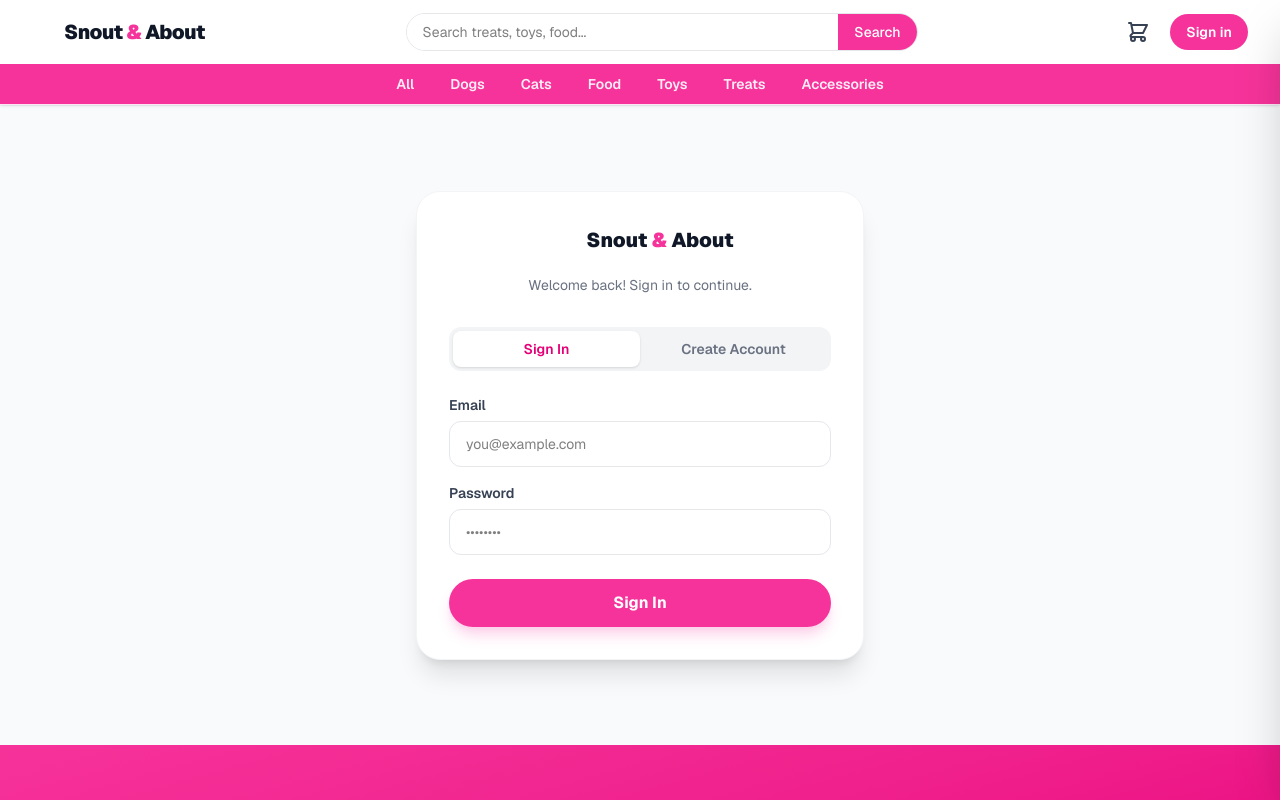
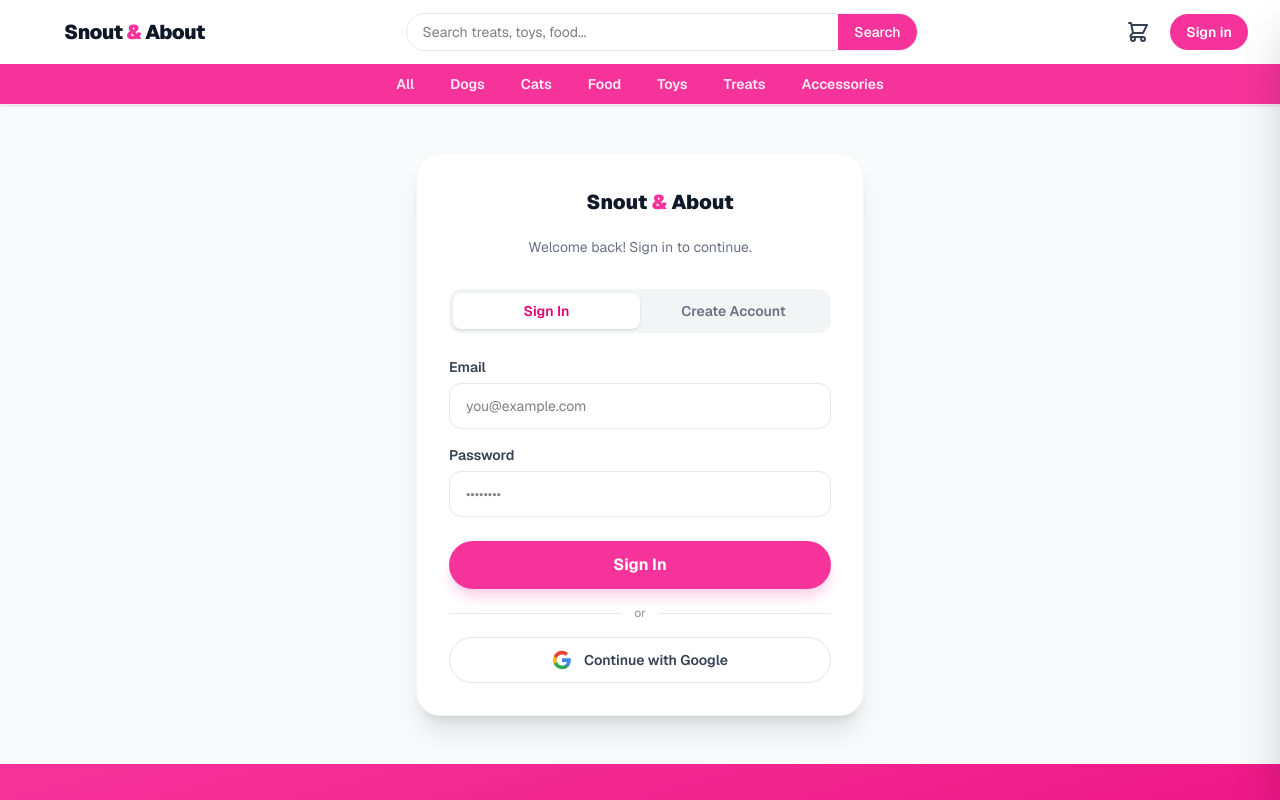
Before and after one commit to aurorachoban/snoutnabout, a Next.js app: page /auth in a window 1280 px wide. Shown: the top 800 px of the page. Built offline with nearby package versions, Linux system fonts and the light colour scheme; no server answers; some icons are missing.

Commit message:
Add Google sign-in functionality to authentication page

```diff
--- a/app/auth/page.js
+++ b/app/auth/page.js
@@ -7,7 +7,7 @@
 import { PawPrint } from "@/components/Icons";
 
 export default function AuthPage() {
-  const { register, login, user } = useAuth();
+  const { register, login, loginWithGoogle, user } = useAuth();
   const router = useRouter();
   const [mode, setMode] = useState("login"); // "login" | "register"
   const [form, setForm] = useState({ name: "", email: "", password: "" });
@@ -48,6 +48,20 @@
         "auth/wrong-password": "Incorrect password.",
       };
       setError(messages[err.code] || "Something went wrong. Please try again.");
+    } finally {
+      setLoading(false);
+    }
+  }
+
+  // Opens the Google sign-in popup; on success redirects to home
+  async function handleGoogleSignIn() {
+    setError("");
+    setLoading(true);
+    try {
+      await loginWithGoogle();
+      router.push("/");
+    } catch (err) {
+      setError("Google sign-in failed. Please try again.");
     } finally {
       setLoading(false);
     }
@@ -144,6 +158,29 @@
               {loading ? "Please wait..." : mode === "login" ? "Sign In" : "Create Account"}
             </button>
           </form>
+
+          {/* Divider between email and social sign-in options */}
+          <div className="flex items-center gap-3 my-4">
+            <div className="flex-1 h-px bg-gray-200" />
+            <span className="text-xs text-gray-400 font-medium">or</span>
+            <div className="flex-1 h-px bg-gray-200" />
+          </div>
+
+          {/* Google sign-in — works for both new and existing accounts */}
+          <button
+            onClick={handleGoogleSignIn}
+            disabled={loading}
+            className="w-full flex items-center justify-center gap-3 border border-gray-200 rounded-full py-3 text-sm font-semibold text-gray-700 hover:bg-gray-50 transition-colors disabled:opacity-60"
+          >
+            <svg className="w-5 h-5" viewBox="0 0 24 24">
+              <path fill="#4285F4" d="M22.56 12.25c0-.78-.07-1.53-.2-2.25H12v4.26h5.92c-.26 1.37-1.04 2.53-2.21 3.31v2.77h3.57c2.08-1.92 3.28-4.74 3.28-8.09z"/>
+              <path fill="#34A853" d="M12 23c2.97 0 5.46-.98 7.28-2.66l-3.57-2.77c-.98.66-2.23 1.06-3.71 1.06-2.86 0-5.29-1.93-6.16-4.53H2.18v2.84C3.99 20.53 7.7 23 12 23z"/>
+              <path fill="#FBBC05" d="M5.84 14.09c-.22-.66-.35-1.36-.35-2.09s.13-1.43.35-2.09V7.07H2.18C1.43 8.55 1 10.22 1 12s.43 3.45 1.18 4.93l3.66-2.84z"/>
+              <path fill="#EA4335" d="M12 5.38c1.62 0 3.06.56 4.21 1.64l3.15-3.15C17.45 2.09 14.97 1 12 1 7.7 1 3.99 3.47 2.18 7.07l3.66 2.84c.87-2.6 3.3-4.53 6.16-4.53z"/>
+            </svg>
+            Continue with Google
+          </button>
+
         </div>
       </div>
     </div>
```
